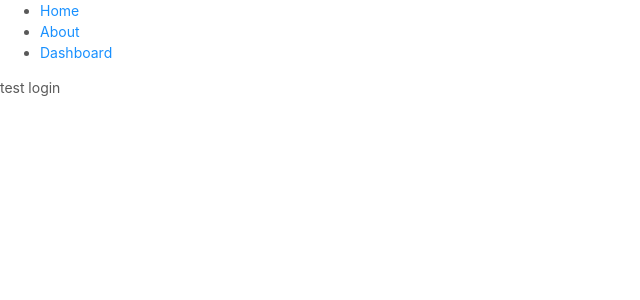
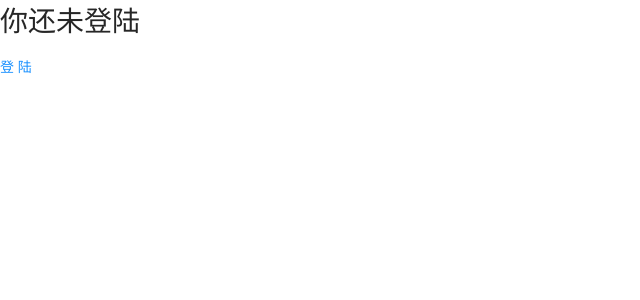
Before and after one commit to bigMeowCoding/react-bose, a React (Create React App) app: page /login in a window 1280 px wide. Shown: the top 300 px of the page, without its empty margins (0-640 px from the left). Built offline with nearby package versions, Linux system fonts and the light colour scheme.

Commit message:
simple login

```diff
--- /dev/null
+++ b/libs/interface/index.ts
@@ -0,0 +1 @@
+export * from "./redux";
--- /dev/null
+++ b/libs/interface/redux.ts
@@ -0,0 +1,8 @@
+export interface StoreState {
+  counter: number;
+  auth: {
+    isAuth: boolean;
+    user: string;
+    age: number;
+  };
+}
--- a/src/App.tsx
+++ b/src/App.tsx
@@ -2,6 +2,7 @@ import React from "react";
 import { Button } from "antd-mobile";
 import { connect } from "react-redux";
 import { addNumber, asyncAddNumber, minusNumber } from "./redux/action";
+import { StoreState } from "../libs/interface";
 
 function App(props: {
   num?: number;
@@ -24,8 +25,8 @@ function App(props: {
     </div>
   );
 }
-function mapStateToProps(state: any) {
-  return { num: state };
+function mapStateToProps(state: StoreState) {
+  return { num: state.counter };
 }
 const actionCreators = {
   addNumber,
--- /dev/null
+++ b/src/dashboard.tsx
@@ -0,0 +1,42 @@
+import { Redirect, Route, useParams } from "react-router-dom";
+import App from "./App";
+import React from "react";
+import { connect } from "react-redux";
+import { login, logout } from "./redux/action";
+import { Button } from "antd-mobile";
+import { StoreState } from "../libs/interface";
+function About() {
+  return <div>about</div>;
+}
+
+function TestParam() {
+  let { param } = useParams();
+  return <div>test {param}</div>;
+}
+function Dashboard(props: any) {
+  return (
+    <div>
+      {!props.auth || !props.auth.isAuth ? (
+        <Redirect to={"/login"}></Redirect>
+      ) : null}
+      {props.auth && props.auth.isAuth ? (
+        <Button type="primary" onClick={props.logout}>
+          注销
+        </Button>
+      ) : null}
+      <Route path="/dashboard" exact>
+        <App />
+      </Route>
+    </div>
+  );
+}
+
+function mapStateToProps(state: StoreState) {
+  return {
+    auth: state.auth,
+  };
+}
+
+export default connect(mapStateToProps, {
+  logout: logout,
+})(Dashboard);
--- a/src/index.tsx
+++ b/src/index.tsx
@@ -6,64 +6,39 @@ import * as serviceWorker from "./serviceWorker";
 import { counter } from "./redux/reduce";
 import { Provider } from "react-redux";
 
-import { applyMiddleware, compose, createStore } from "redux";
+import { applyMiddleware, combineReducers, compose, createStore } from "redux";
 import thunk from "redux-thunk";
-import { BrowserRouter, Link, Route, useParams, Switch } from "react-router-dom";
+import {
+  BrowserRouter,
+  Link,
+  Route,
+  useParams,
+  Switch,
+  Redirect,
+} from "react-router-dom";
+import { auth } from "./redux/auth.reduce";
+import Login from "./login";
+import  Dashboard  from "./dashboard";
 const devTool = (window as any).devToolsExtension
   ? (window as any).devToolsExtension()
   : () => {};
-const store = createStore(counter, compose(applyMiddleware(thunk), devTool));
+const store = createStore(
+  combineReducers({ counter, auth }),
+  compose(applyMiddleware(thunk), devTool)
+);
 
-render();
-function About() {
-  return <div>about</div>;
-}
-function Dashboard() {
-  return <div>dashboard</div>;
-}
-
-function TestParam() {
-  let { param } = useParams();
-  return <div>test {param}</div>;
-}
-function render() {
 ReactDOM.render(
   <Provider store={store}>
     <BrowserRouter>
-        <ul>
-          <li>
-            <Link to="/">Home</Link>
-          </li>
-          <li>
-            <Link to="/about">About</Link>
-          </li>
-          <li>
-            <Link to="/dashboard">Dashboard</Link>
-          </li>
-        </ul>
       <Switch>
-          <Route path="/" exact>
-            <App />
-          </Route>
-          <Route path="/about">
-            <About />
-          </Route>{" "}
-          <Route path="/dashboard">
-            <Dashboard />
-          </Route>
-          <Route path="/:param">
-            <TestParam />
-          </Route>
+        <Route path="/login" component={Login}></Route>
+        <Route path="/dashboard" component={Dashboard}></Route>
+        <Redirect to="/login"></Redirect>
       </Switch>
     </BrowserRouter>
   </Provider>,
   document.getElementById("root")
 );
-}
-
-store.subscribe(() => {
-  render();
-});
 // If you want your app to work offline and load faster, you can change
 // unregister() to register() below. Note this comes with some pitfalls.
 // Learn more about service workers: https://bit.ly/CRA-PWA
--- /dev/null
+++ b/src/login.tsx
@@ -0,0 +1,30 @@
+import React from "react";
+import { Button } from "antd-mobile";
+import { connect } from "react-redux";
+import { login } from "./redux/action";
+import { StoreState } from "../libs/interface";
+import { Redirect } from "react-router-dom";
+
+function Login(props: any) {
+  return (
+    <div>
+      {props.auth && props.auth.isAuth ? (
+        <Redirect to={"/dashboard"}></Redirect>
+      ) : null}
+      <h1>你还未登陆</h1>
+      <Button type="primary" onClick={props.login}>
+        登陆
+      </Button>
+    </div>
+  );
+}
+
+function mapStateToProps(state: StoreState) {
+  return {
+    auth: state.auth,
+  };
+}
+
+export default connect(mapStateToProps, {
+  login: login,
+})(Login);
--- a/src/redux/action.ts
+++ b/src/redux/action.ts
@@ -1,4 +1,4 @@
-import { Add, Minus } from "./actionType";
+import { Add, LOGIN, LOGOUT, Minus } from "./actionType";
 
 export function addNumber() {
   return {
@@ -19,3 +19,13 @@ export function asyncAddNumber() {
     }, 2000);
   };
 }
+export function login() {
+  return {
+    type: LOGIN,
+  };
+}
+export function logout() {
+  return {
+    type: LOGOUT,
+  };
+}
--- a/src/redux/actionType.ts
+++ b/src/redux/actionType.ts
@@ -1,2 +1,4 @@
 export const Add = "add";
 export const Minus = "minus";
+export const LOGIN = 'LOGIN'
+export const LOGOUT = 'LOGOUT'
--- /dev/null
+++ b/src/redux/auth.reduce.ts
@@ -0,0 +1,27 @@
+import { LOGIN, LOGOUT } from "./actionType";
+
+const initState = {
+  isAuth: false,
+  user: "李云龙",
+  age: 20,
+};
+
+export function auth(
+  state: { isAuth: boolean; user: string; age: number } = initState,
+  action: { type: any }
+) {
+  switch (action.type) {
+    case LOGIN:
+      return {
+        ...state,
+        isAuth: true,
+      };
+    case LOGOUT:
+      return {
+        ...state,
+        isAuth: false,
+      };
+    default:
+      return state;
+  }
+}
```
Lines whose indentation alone changed are shown as unchanged.
